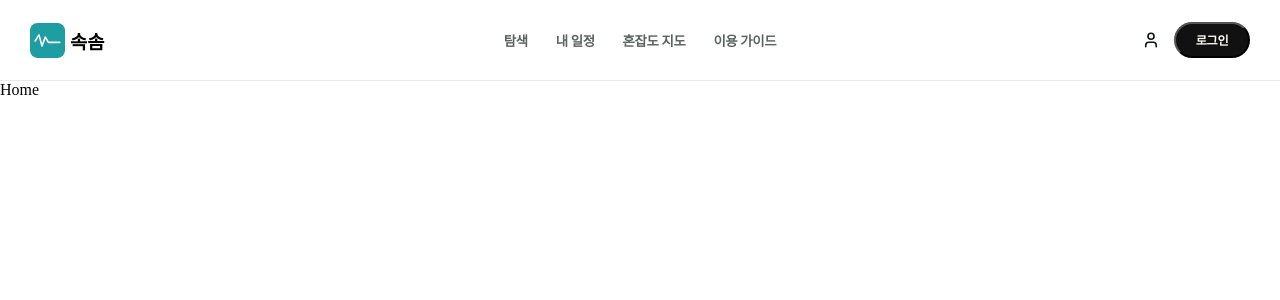
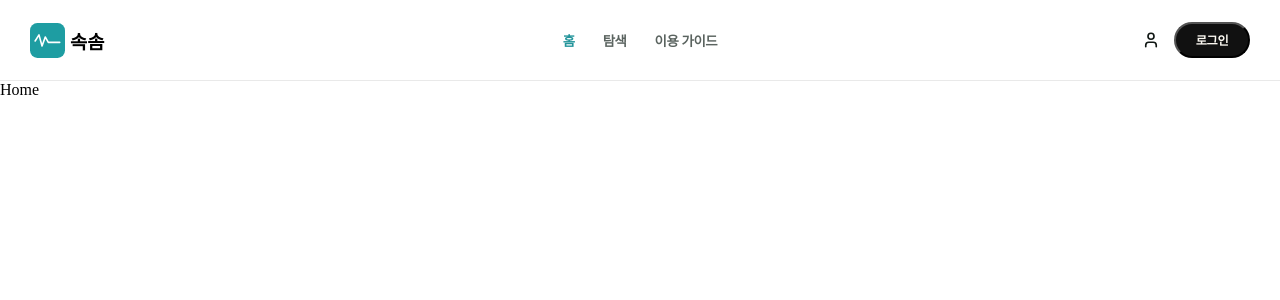
Before and after one commit to colaage23/soksom, a React (Vite) app: page / in a window 1280 px wide. Shown: the top 300 px of the page. Built offline with nearby package versions, Linux system fonts and the light colour scheme.

Commit message:
fix: 메뉴 수정

```diff
--- a/src/components/layout/Header.tsx
+++ b/src/components/layout/Header.tsx
@@ -4,9 +4,8 @@ import { Link, useLocation } from "react-router-dom";
 import styled from "styled-components";
 
 const navItems = [
-  { label: "탐색", path: "/search" },
-  { label: "내 일정", path: "/plan" },
-  { label: "혼잡도 지도", path: "/congestion" },
+  { label: "홈", path: "/" },
+  { label: "탐색", path: "/map" },
   { label: "이용 가이드", path: "/guide" },
 ];
 
```
